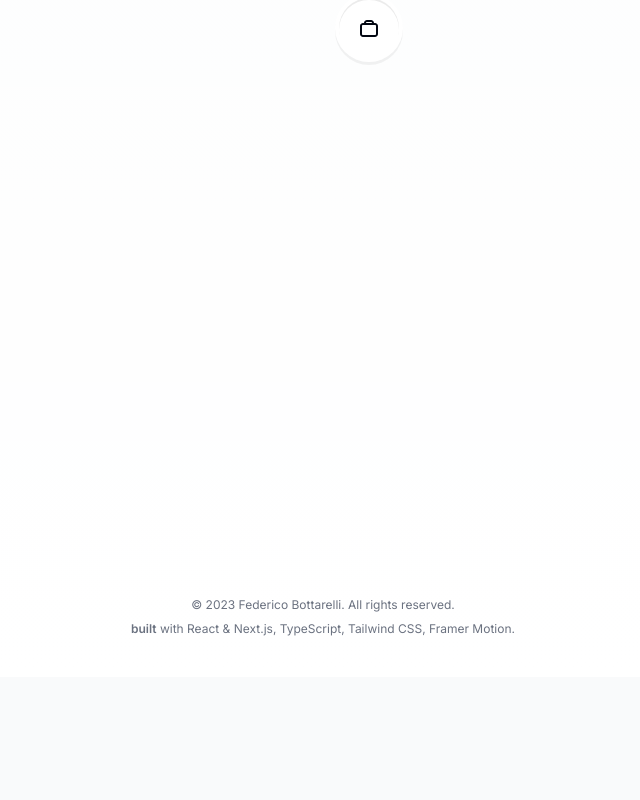
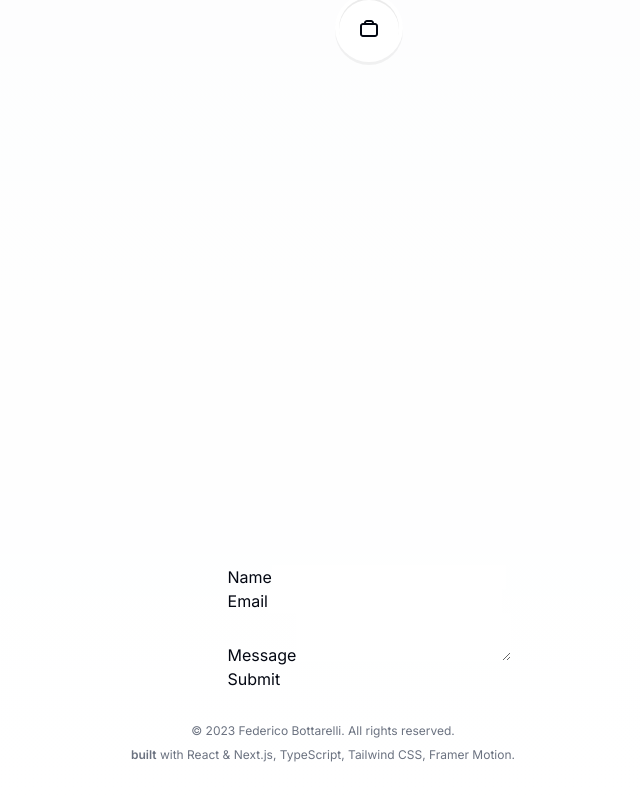
Before and after one commit to fbottarelli/personal-portfolio, a Next.js app: page / in a window 1280 px wide. Shown: the part 1684-2484 px from the top of the page, without its empty margins (317-957 px from the left). Before the commit the page ends 2361 px from the top, so only its background shows below. Built offline with nearby package versions, Linux system fonts and the light colour scheme.

Commit message:
forms and fixes

```diff
--- a/package.json
+++ b/package.json
@@ -16,6 +16,7 @@
     "eslint": "8.46.0",
     "eslint-config-next": "13.4.12",
     "framer-motion": "^10.15.0",
+    "mongodb": "^6.1.0",
     "next": "13.4.12",
     "postcss": "8.4.27",
     "react": "18.2.0",
--- a/src/app/page.tsx
+++ b/src/app/page.tsx
@@ -7,18 +7,21 @@ import Intro from "@/components/intro";
 import Projects from "@/components/projects";
 import SectionDivider from "@/components/section-divider";
 import Skills from "@/components/skills";
+import Form from "@/components/form";
 
 
 export default function Home() {
   return (
     <main>
-        <div className="primary-title">
+        <div className="primary-title text-center">
             <h1>Federico Bottarelli</h1>
         </div>
 
         <Intro />
         <Skills />
         <Experience />
+        <Form />
+
 
 
     </main>
--- /dev/null
+++ b/src/components/form.tsx
@@ -0,0 +1,39 @@
+"use client"
+
+import { FormEvent } from 'react'
+
+export default function Page() {
+    async function onSubmit(event: FormEvent<HTMLFormElement>) {
+        event.preventDefault()
+
+        const formData = new FormData(event.currentTarget)
+        const response = await fetch('/api/submit', {
+            method: 'POST',
+            body: formData,
+        })
+
+        // Handle response if necessary
+        const data = await response.json()
+        // ...
+    }
+
+    return (
+        <div className="central-column">
+        <form onSubmit={onSubmit}>
+            <div>
+                <label>Name</label>
+                <input type="text" name="name" />
+            </div>
+            <div>
+                <label>Email</label>
+                <input type="text" name="email" />
+            </div>
+            <div>
+                <label>Message</label>
+                <textarea name="message"></textarea>
+            </div>
+            <button type="submit">Submit</button>
+        </form>
+        </div >
+    )
+}
```
Also changed, not shown: src/api/submit.ts (added, +15 -0 lines), 1 other file (tests, documents, lock files or other folders).
